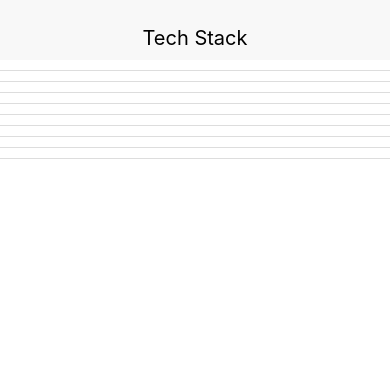
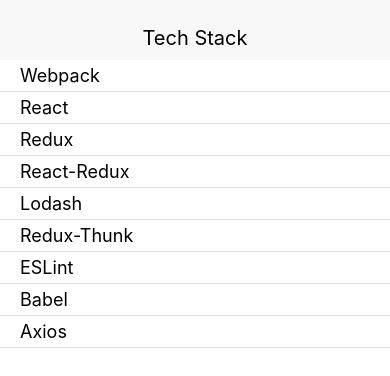
Before and after one commit to shashankwadhwa9/react-native-redux, a React Native app: screen / in a window 390 px wide. Shown: the top 376 px of the page. Built offline with nearby package versions, Linux system fonts and the light colour scheme.

Commit message:
bug fixes

```diff
--- a/src/components/LibraryList.js
+++ b/src/components/LibraryList.js
@@ -5,7 +5,7 @@
 
 class LibraryList extends Component {
     renderItem(library) {
-        return <ListItem library={library} />;
+        return <ListItem library={library.item} />;
     }
 
     render() {
@@ -13,7 +13,7 @@
             <FlatList
                 data={this.props.libraries}
                 renderItem={this.renderItem}
-                keyExtractor={(library) => library.id}
+                keyExtractor={(library) => library.id.toString()}
             />
         );
     }
```
